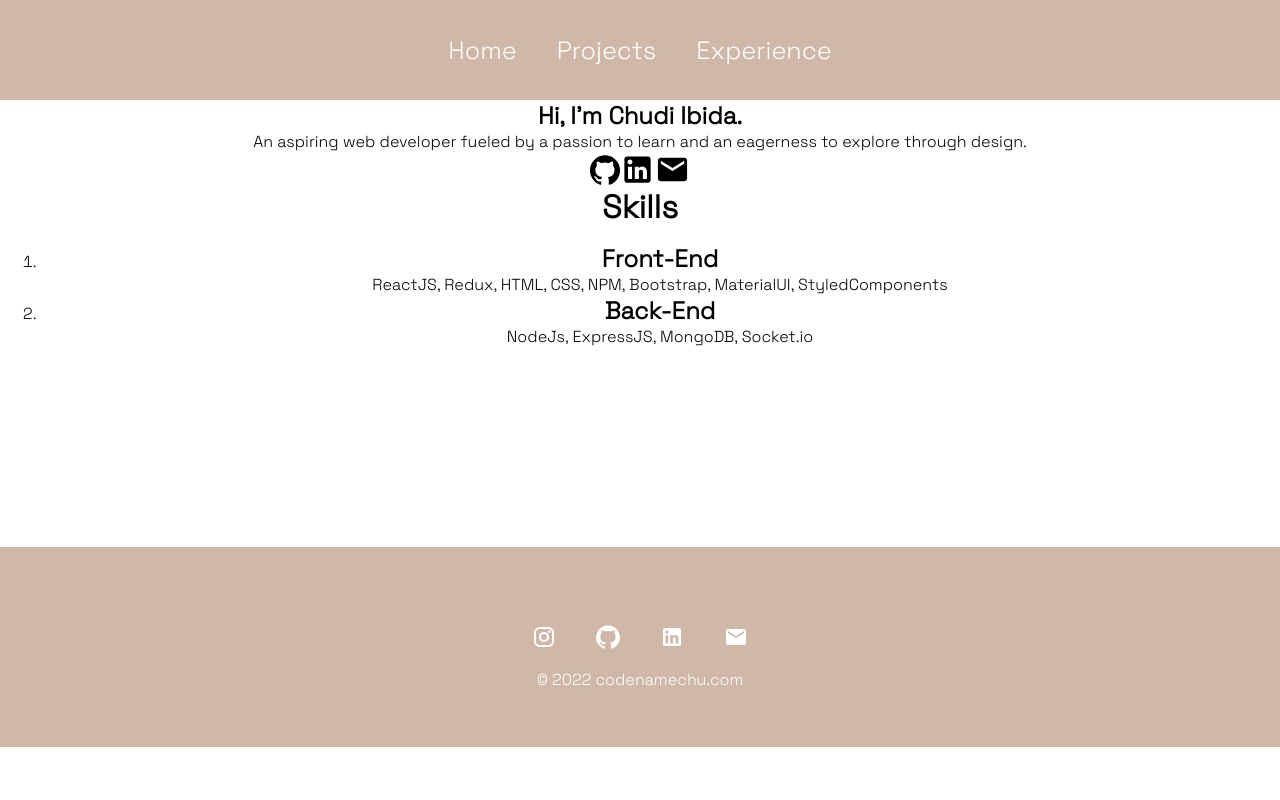
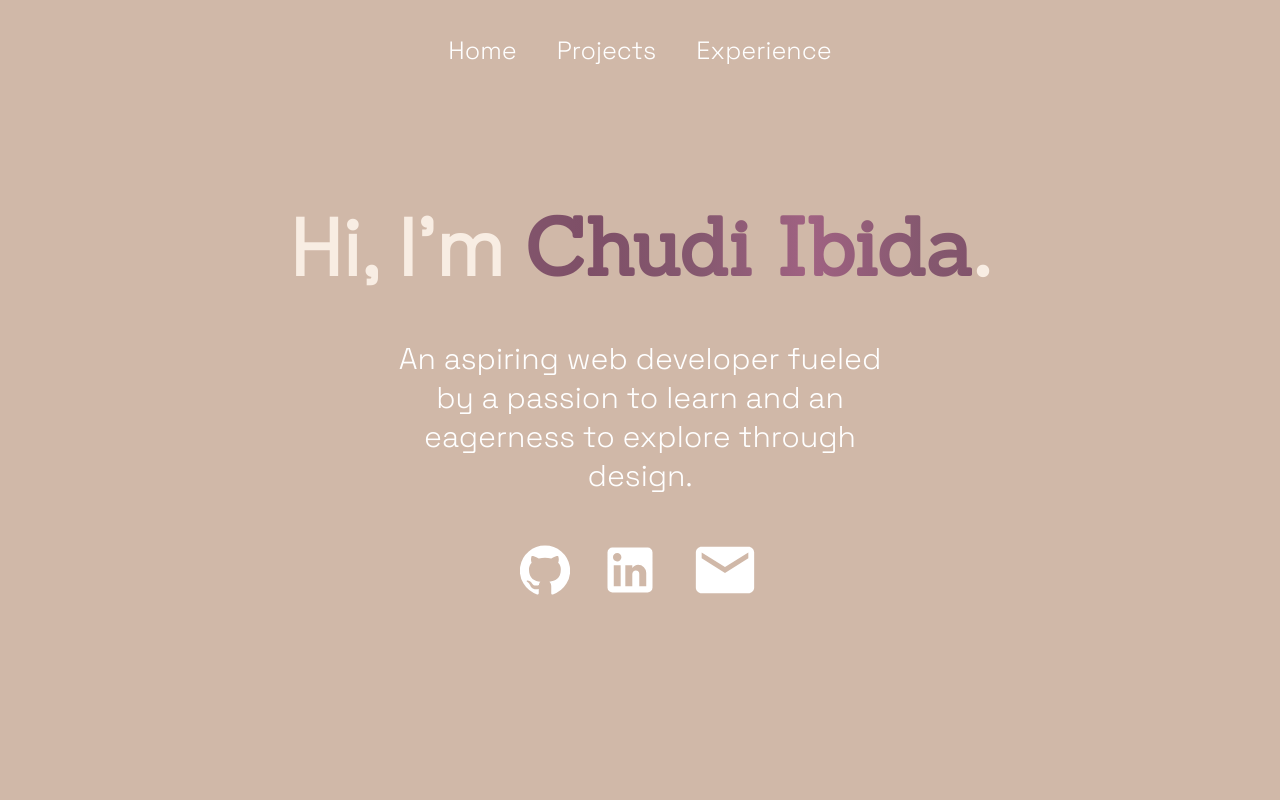
Before and after one commit to Chudii/portfolio, a React (Create React App) app: page / in a window 1280 px wide. Shown: the top 800 px of the page. Built offline with nearby package versions, Linux system fonts and the light colour scheme.

Commit message:
updating home page and styling

```diff
--- a/src/App.css
+++ b/src/App.css
@@ -1,4 +1,5 @@
 @import url('https://fonts.googleapis.com/css2?family=Space+Grotesk:wght@300&display=swap');
+@import url('https://fonts.googleapis.com/css2?family=Sanchez&display=swap');
 
 .App {
     text-align: center;
--- a/src/components/footer.js
+++ b/src/components/footer.js
@@ -14,7 +14,7 @@ const Footer = () => {
                     <Email className='email'/>
                 </div>
             </div>
-            <p> &copy; 2022 codenamechu.com</p>
+            <p>&copy; 2022 codenamechu.com</p>
         </div>
     )
 }
--- a/src/pages/Home.js
+++ b/src/pages/Home.js
@@ -11,9 +11,10 @@ const Home = () => {
                 </div>
 
                 <div className='icons'>
-                    <GitHub id='github'/>
-                    <LinkedIn id='linkedin'/>
-                    <Email id='email'/>
+                    <GitHub className='github'/>
+                    <LinkedIn className='linkedin'/>
+                    <Email className='email'/>
+                </div>
             </div>
             <div className='skills'>
                 <h1>Skills</h1>
@@ -33,7 +34,6 @@ const Home = () => {
                 </ol>
             </div>
         </div>
-        </div>
     )
 }
 
--- a/src/styles/footer.css
+++ b/src/styles/footer.css
@@ -22,11 +22,11 @@
   cursor: pointer;
 }
 
-.github {
+.icons .github, .icons .instagram {
     font-size: 30px;
 }
 
-.linkedin, .email, .instagram {
+.icons .linkedin, .icons .email {
     font-size: 35px;
 }
 
--- a/src/styles/home.css
+++ b/src/styles/home.css
@@ -1,7 +1,111 @@
-#github {
+.home {
+    width: 100%;
+    align-items: center;
+}
+
+.about {
+    width: 100%;
+    padding-bottom: 100px;
+    height: calc(100vh - 100px);
+    display: flex;
+    flex-direction: column;
+    justify-content: center;
+    align-items: center;
+    text-align: center;
+    background-color: #D0B8A8;
+}
+
+.about h2 {
+    font-size: 80px;
+    height: fit-content;
+    color: #F8EDE3;
+}
+
+.about h2 span {
+    font-family: 'Sanchez';
+    color: #85586F;
+    background-image: linear-gradient(to right,#7e4f67, #85586F, #a06282, #85586F, #7e4f67);
+    -webkit-background-clip: text;
+    -webkit-text-fill-color: transparent;
+    animation: rainbow-animation 150s linear infinite;
+}
+
+@keyframes rainbow-animation {
+    to {
+        background-position: 4500vh;
+    }
+}
+
+.about p {
+    padding: 40px 0;
+    color: white;
+}
+
+.about .prompt {
+    width: 40%;
     font-size: 30px;
 }
 
-#linkedin, #email {
+.icons {
+    color: white;
+    column-gap: 30px;
+}
+
+.about .icons .email {
+    font-size: 70px;
+}
+
+.about .icons .github {
+    font-size: 50px;
+}
+
+.about .icons .linkedin {
+    font-size: 60px;
+}
+
+.skills {
+    background-color: #f8f9f9;
+    height: 100vh;
     font-size: 35px;
+    width: 100%;
+    display: flex;
+    justify-content: center;
+    flex-direction: column;
+    align-items: center;
 }
+
+.skills h1 {
+    color: #AC7D88;
+}
+
+.skills .list {
+    list-style: none;
+    width: 60%;
+}
+
+.list span {
+    font-size: 20px;
+}
+
+@media only screen and (max-width: 600px) {
+    .about h2 {
+        font-size: 40px;
+    }
+
+    .about .prompt {
+        margin-top: 10px;
+        font-size: 20px;
+        width: 80%;
+    }
+
+    .skills {
+        text-align: center;
+    }
+    .list {
+        padding: 0;
+    }
+
+    .skills h2 {
+        font-size: 30px;
+    }
+}
```
Lines whose indentation alone changed are shown as unchanged.
